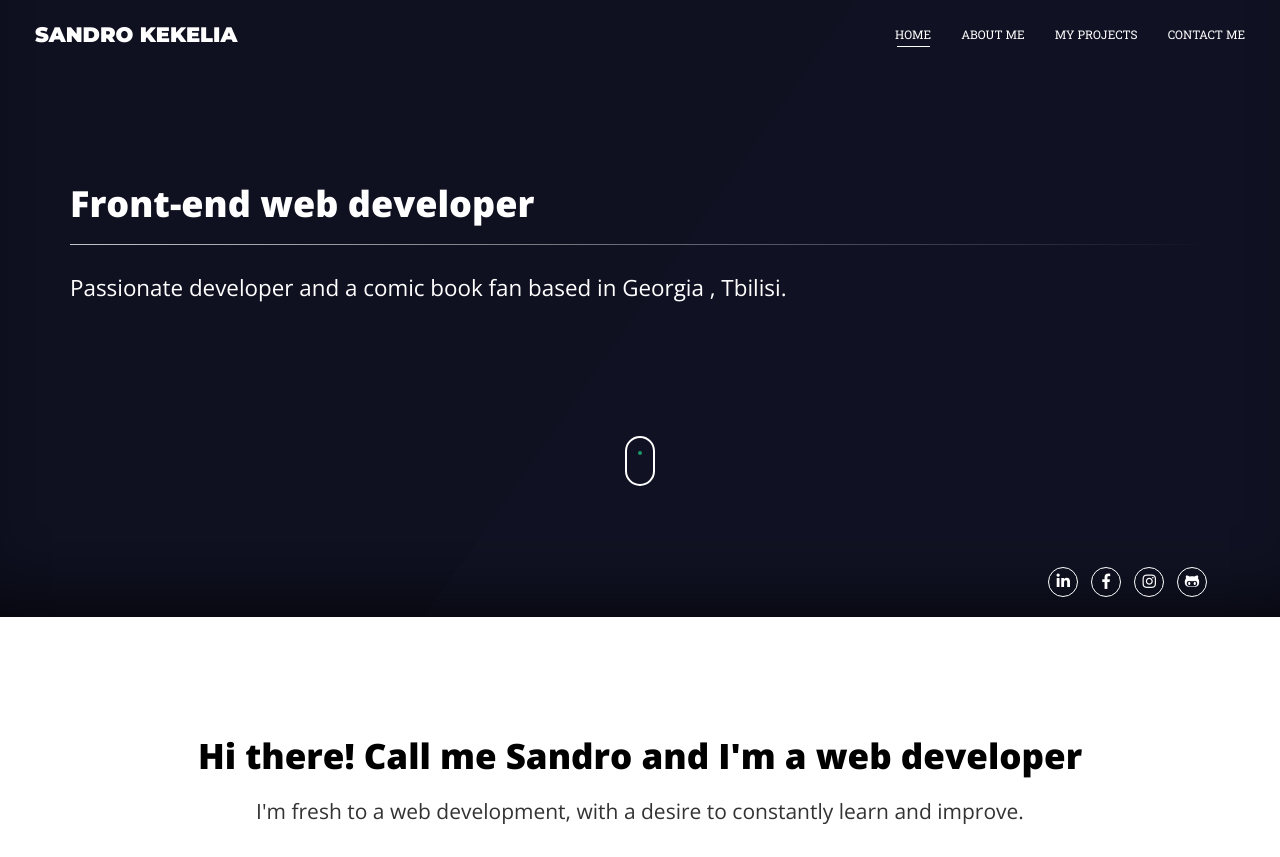
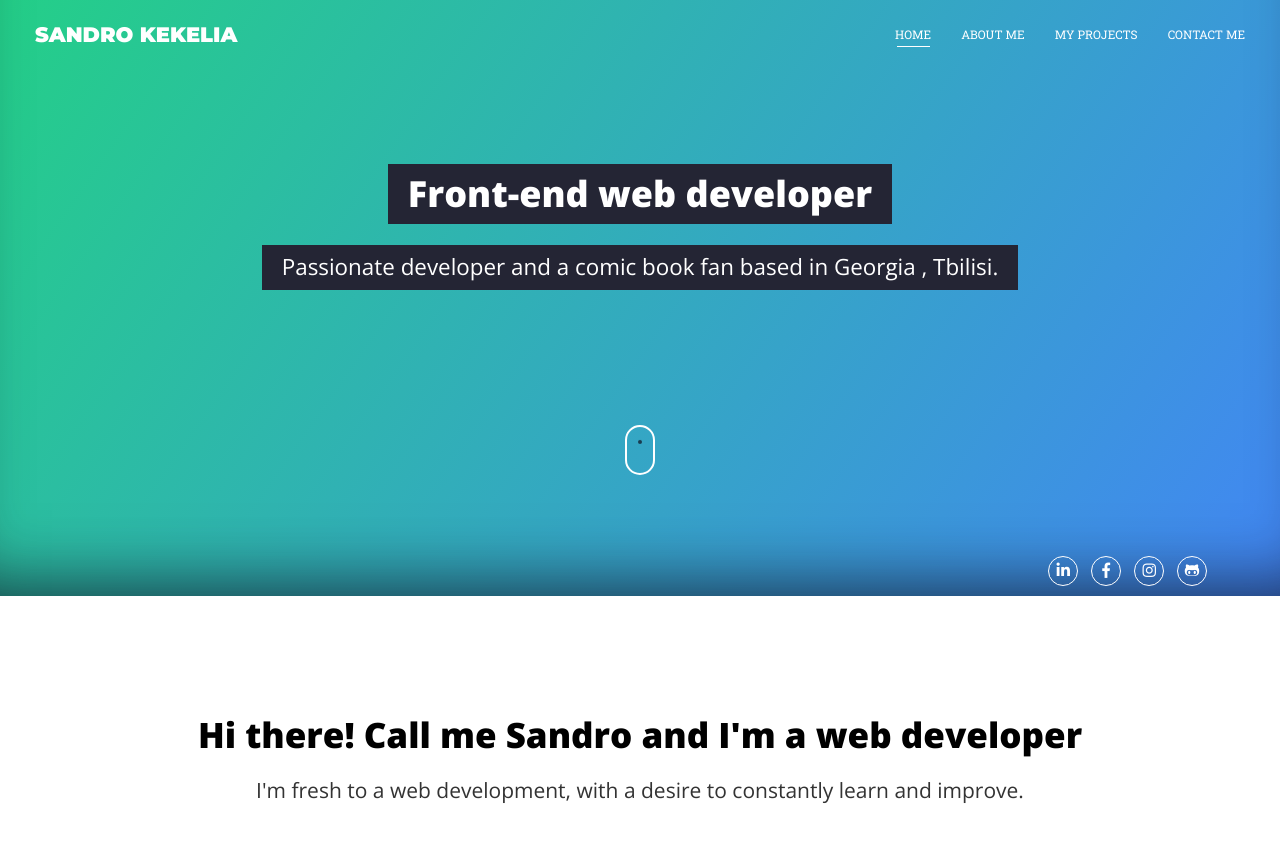
Before and after one commit to Baziiner21/Baziiner21.github.io, a PHP site: page / in a window 1280 px wide. Shown: the top 857 px of the page. Run offline with PHP 8.4, Linux system fonts and the light colour scheme; some libraries are stand-ins or nearby versions.

Commit message:
Minor Changes in design

```diff
--- a/index.html
+++ b/index.html
@@ -16,7 +16,6 @@
 		<script type="text/javascript" src="map.js"></script>
 		<script src="https://maps.googleapis.com/maps/api/js?key=AIzaSyC9YGTcliYnDgn2J-sGZ5ma56mNH4jZA-s&callback=initMap"
     	async defer></script>
-
 
 	<title>Sandro Kekelia | Front-end web developer</title>
 
@@ -58,8 +57,7 @@
 		<div class="row">
 			<div class="col-xs-12">
 				<h1>Front-end web developer</h1>
-				<hr>
-				<h2 class="opText">
+				<h2>
 					Passionate developer and a comic book fan based in Georgia , Tbilisi.
 				</h2>
 			</div>
--- a/style.css
+++ b/style.css
@@ -28,6 +28,7 @@
     transition: .15s linear;
     text-transform: uppercase;
     color: #fff;
+    word-spacing: 100%;
 
 
     font-family: 'Montserrat', sans-serif;
@@ -146,20 +147,21 @@ h4,h3,h2,h1{
 {
     width: 100%;
     padding-top: 50px;
+    text-align: center;
 
-
-    background-image: linear-gradient(125deg,#0F1020 50%,#101223 50%);
-    -webkit-box-shadow: inset 0px -56px 69px -46px rgba(0,0,0,0.75);
-    -moz-box-shadow: inset 0px -56px 69px -46px rgba(0,0,0,0.75);
-    box-shadow: inset 0px -56px 69px -46px rgba(0,0,0,0.75);
+    background-image: linear-gradient(125deg,#24CF88,#4286F4);
+    -webkit-box-shadow: inset 0px -56px 69px -46px rgba(15, 16, 32,.75);
+    -moz-box-shadow: inset 0px -56px 69px -46px rgba(15, 16, 32,.75);
+    box-shadow: inset 0px -56px 69px -46px rgba(15, 16, 32,.75);
 
 }
 .home h1
 {
     font-weight: 900;
-
-    padding-top: 10%;
-
+    margin-top: 10%;
+    padding:10px 20px;
+    display: inline-block;
+    background:#242534;
     transition: opacity .5s;
 
     opacity: 1;
@@ -172,26 +174,16 @@ h4,h3,h2,h1{
     font-size: 1.6em;
     font-weight: 100;
 
-    padding-top: 1%;
-
+    margin-top: 1%;;
+    padding:10px 20px;
+    display: inline-block;
     transition: opacity .5s;
-
+    background:#242534;
     opacity: 1;
     color: #fff;
 }
 
 
-
-hr
-{
-    height: 1px;
-
-    transition: opacity .5s;
-
-    opacity: 1;
-    border: 0;
-    background-image: linear-gradient(to right,  rgba(255, 255, 255, .75), rgba(0, 0, 0, 0));
-}
 
 
 .mouse_scroll
@@ -237,7 +229,7 @@ hr
     animation-iteration-count: infinite;
 
     border-radius: 50%;
-    background: #24cf88;
+    background: #0F1020;
 }
 
 
@@ -284,7 +276,7 @@ hr.opacity
 }
 
 .home .social_links{
-    margin-bottom: 20px;
+    margin-bottom: 10px;
     float: right;
     text-align: center;
 }
@@ -951,7 +943,7 @@ textarea:focus ~ .underline:after
         font-size: 1.9em;
         font-weight: 900;
 
-        padding-top: 10%;
+        margin-top: 15%;
 
         color: #fff;
     }
@@ -960,7 +952,7 @@ textarea:focus ~ .underline:after
         font-size: 1.6em;
         font-weight: 100;
 
-        padding-top: 2%;
+        margin-top: 2%;
 
         color: #fff;
     }
```
